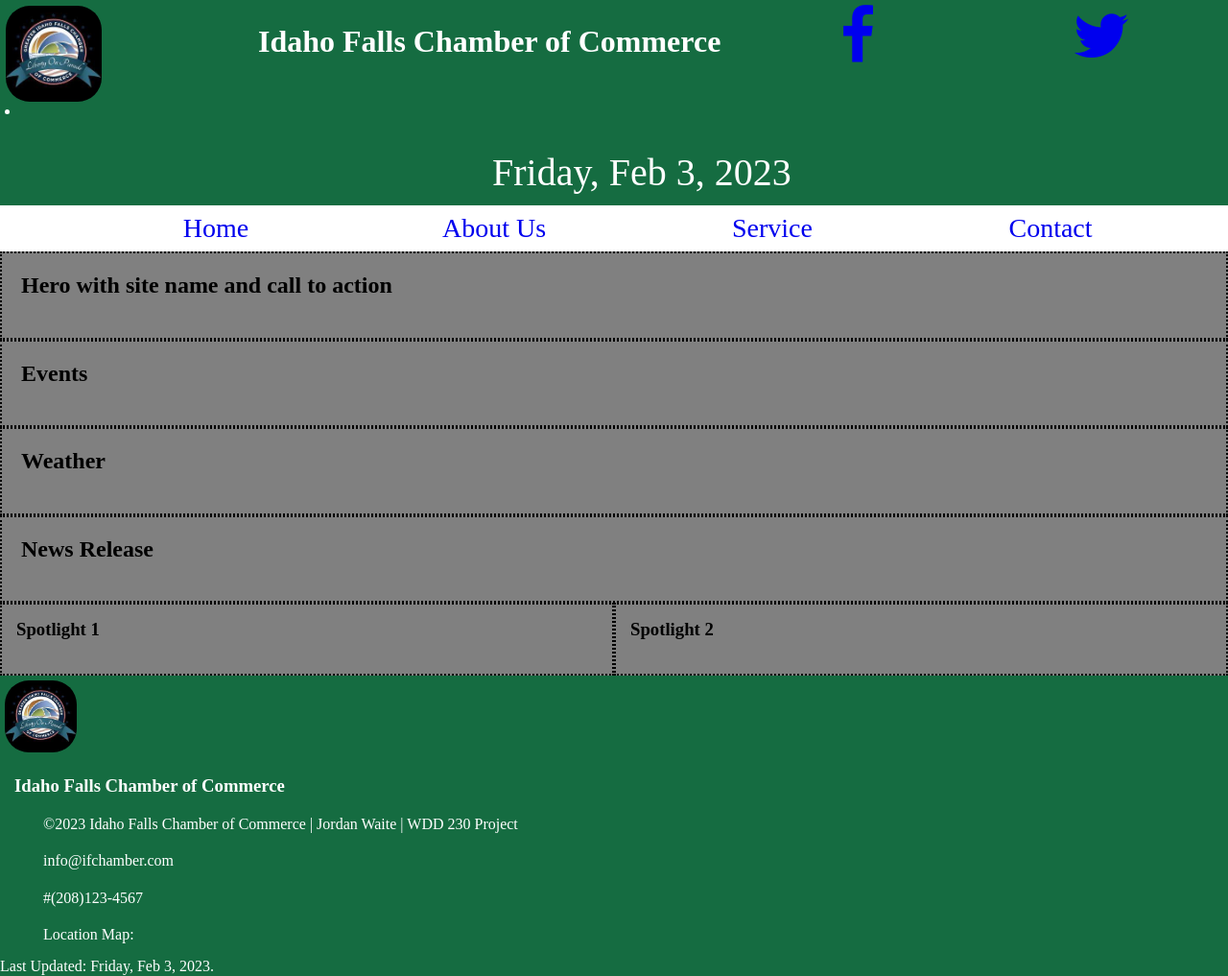
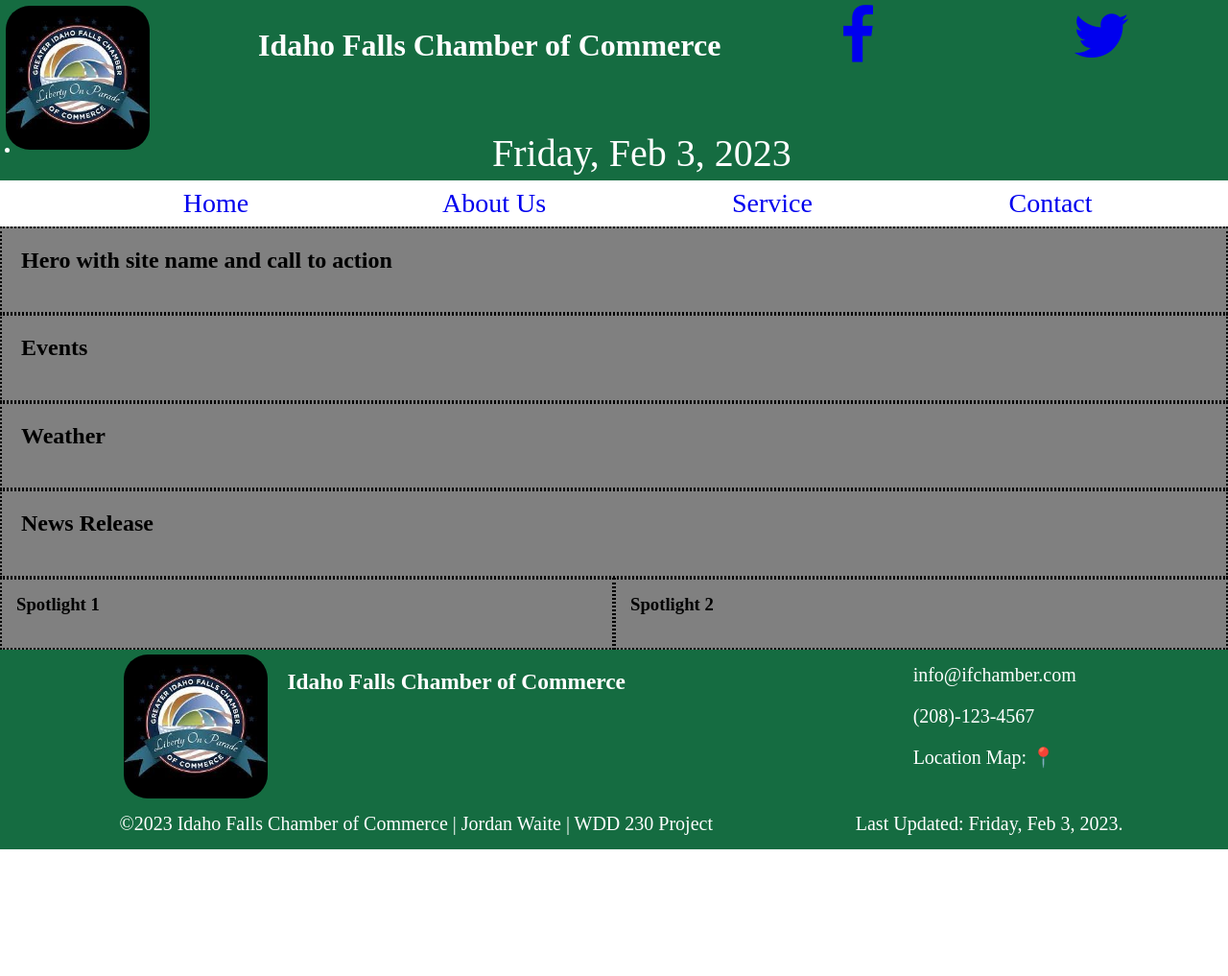
Before and after one commit to Jordan1819/Advanced-Web-Development, a plain HTML site: page chamber/index.html in a window 1280 px wide. Shown: the whole page at 96% size. After the commit the page ends 885 px from the top, so only its background shows below. Drawn offline with Linux system fonts and the light colour scheme.

Commit message:
Updates for chamber home

```diff
--- a/chamber/index.html
+++ b/chamber/index.html
@@ -64,11 +64,15 @@
 </main>
 <footer>
 	<img class="footerLogo" src="images/logoImage.jpg" alt="logo image">
-	<h3>Idaho Falls Chamber of Commerce</h3>
-    <p>&copy;2023 Idaho Falls Chamber of Commerce | Jordan Waite | WDD 230 Project</p>
+	<h3 class="footerHeader">Idaho Falls Chamber of Commerce</h3>
+
+	<div class= "footerInfo">
 	<p>info@ifchamber.com</p>
-	<p>#(208)123-4567</p>
-	<p>Location Map:</p>
+	<p>(208)-123-4567</p>
+	<p>Location Map: &#128205;</p>
+	</div>
+
+	<span class="footerTag"></span>
 	<div class="footerDate"></div>
 </footer>
 <script type="text/javascript" src="scripts/main.js"></script>
--- a/chamber/scripts/main.js
+++ b/chamber/scripts/main.js
@@ -12,17 +12,21 @@ menuButton.addEventListener('click', () =>
 /* The code below is for inserting the current date
 into the header and footer */
 
-const d = new Date().toLocaleDateString('en-us', { weekday:"long", year:"numeric", month:"short", day:"numeric"})
-;
+const d = new Date().toLocaleDateString('en-us', { weekday:"long", year:"numeric", month:"short", day:"numeric"});
+const yearDate = new Date();
+const year = yearDate.getFullYear();
 
 const head = `${d}`;
 const foot = `Last Updated: ${d}.`;
+const footTag = `©${year} Idaho Falls Chamber of Commerce | Jordan Waite | WDD 230 Project`;
 
 
 const headerDate = document.querySelector('.headerDate');
 const footerDate = document.querySelector('.footerDate');
+const footerTag = document.querySelector('.footerTag');
 
 headerDate.textContent = head;
 footerDate.textContent = foot;
+footerTag.textContent = footTag;
 
 document.querySelector('.headerDate').textContent = head;
--- a/chamber/styles/base.css
+++ b/chamber/styles/base.css
@@ -28,7 +28,7 @@ footer {
     padding: 10px;
 }
 .headerDate {
-    grid-column: 2;
+    grid-column: 3/ 6;
     text-align: center;
     grid-row: 2;
     bottom: 10%;
@@ -94,7 +94,7 @@ p {
     margin: 10px;
     text-indent: 30px;
 }
-img.logo{
+.logo{
     width: 100px;
     height: auto;
     border-radius: 25px;
@@ -115,12 +115,17 @@ article {
     border: 2px dotted black;
 }
 .footerLogo {
-    height: 75px;
-    width: auto;
+    width: 100px;
+    height: auto;
     border-radius: 25px;
-    margin: 5px;
+    margin-top: 5px;
+}
+.footerDate {
+    margin-top: 10px;
 }
 footer {
     background-color: #156c41;
     color: white;
+    text-align: center;
+    font-size: 1.25em;
 }
--- a/chamber/styles/large.css
+++ b/chamber/styles/large.css
@@ -23,7 +23,7 @@
     header {
         display: grid;
         grid-template-columns: repeat(5, 1fr);
-        grid-template-rows: 1fr 1fr;
+        grid-template-rows: 1fr .25fr;
         position: relative;
     }
     .headHeader {
@@ -42,7 +42,42 @@
         position: absolute;
     }
     .logo {
+        width: 150px;
+        height: auto;
         grid-column: 1 / 2;
         grid-row: 1 / 2;
     }
+    footer {
+        display: grid;
+        grid-template-columns: repeat(10, 1fr);
+        grid-template-rows: 1fr .30fr;
+        text-align: unset;
+    }
+    .footerLogo {
+        grid-column: 2 / 3;
+        margin: 5px;
+        width: 150px;
+        height: auto;
+    }
+    .footerHeader {
+        grid-column: 3 / 7;
+        grid-row: 1 / 2;
+        justify-content: center;
+    }
+    .footerInfo {
+        grid-column: 8 / 10;
+        justify-content: center;
+        align-items: center;
+    }
+    .footerTag {
+        grid-column: 2 / 8;
+        grid-row: 2;
+        margin-top: 10px;
+    }
+    .footerDate {
+        grid-column: 7 / 11;
+        grid-row:2;
+        margin-top: 10px;
+        text-align: center;
+    }
 }
--- a/chamber/styles/medium+.css
+++ b/chamber/styles/medium+.css
@@ -4,9 +4,9 @@
     }
     .logo {
         margin-bottom: -9px;
-        width: 300px;
+        width: 150px;
         height: auto;
-        border-radius: 20% 20% 0 0;
+        border-radius: 25px;
     }
     nav a {
         font-size: 1.75rem;
@@ -16,7 +16,8 @@
     margin-right: 10px;
     }
     .headerDate {
-        grid-column: 2 / 3;
+        grid-column: 3 / 5;
+        justify-content: center;
     }
     .spotlight {
         display: grid;
@@ -43,11 +44,29 @@
         margin: 0;
         width: auto;
     }
-
-
-
-
-
-
-
+    footer {
+        display: grid;
+        grid-template-columns: 1fr 1fr 1fr 1fr;
+        grid-template-rows: 1fr .5fr;
+    }
+    .footerLogo {
+        grid-column: 1;
+        margin: 5px;
+    }
+    .footerHeader {
+        margin-top: 20px;
+        grid-column: 2 / 4;
+    }
+    .footerInfo {
+        grid-column: 4;
+    }
+    .footerTag {
+        grid-column: 2 / 4;
+        grid-row: 2;
+    }
+    .footerDate {
+        grid-column: 2 / 4;
+        grid-row:2;
+        margin-top: 50px;
+    }
 }
```
